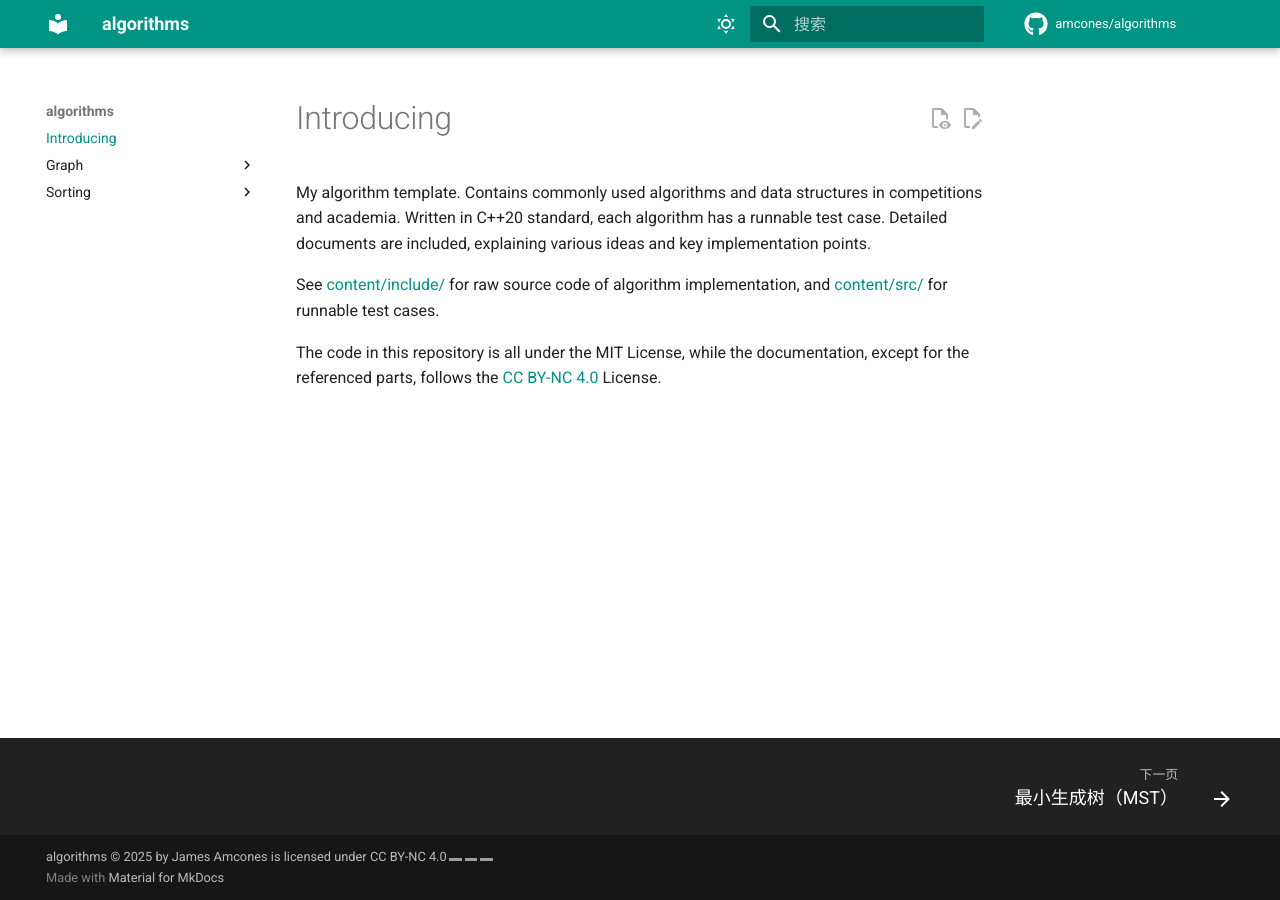
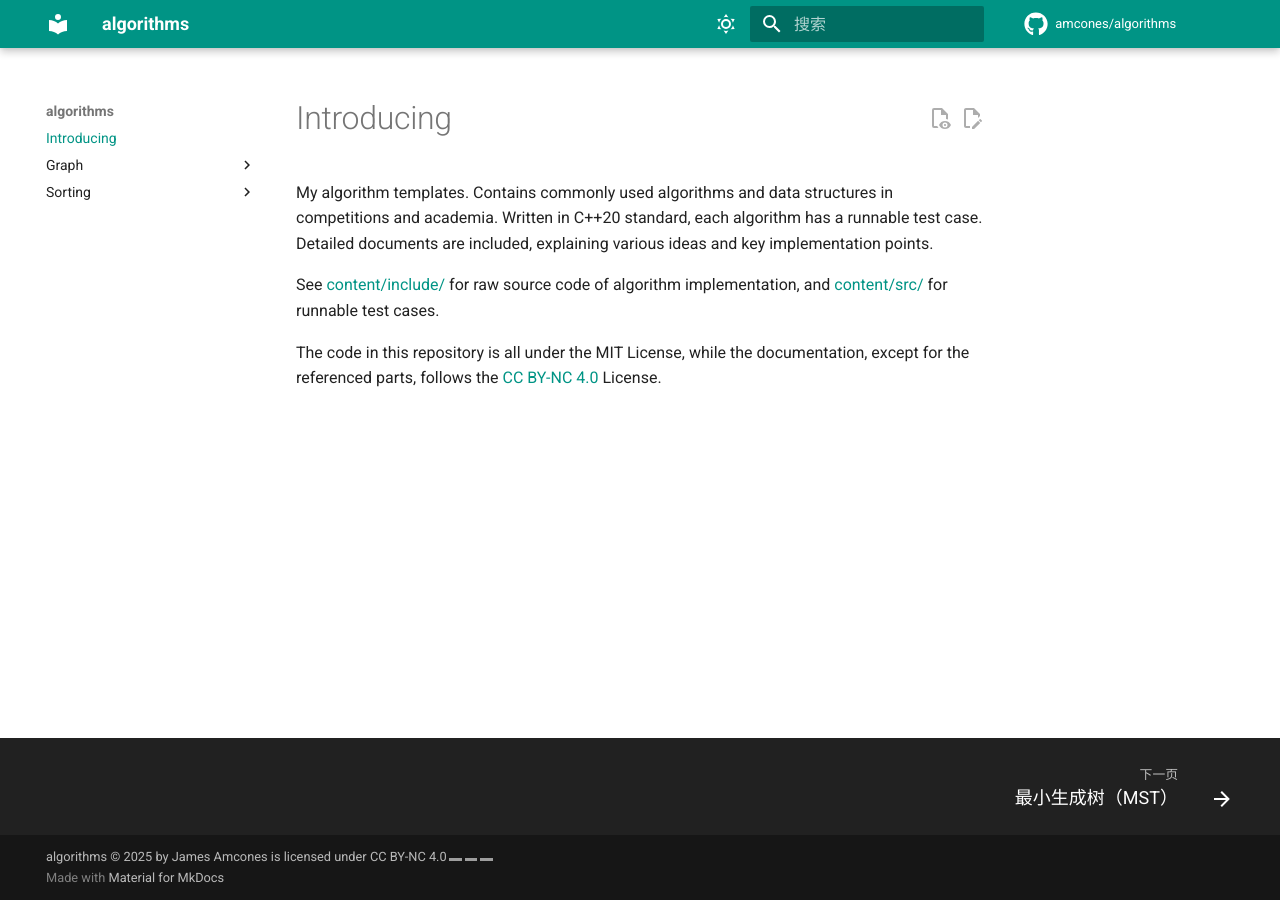
Before and after one commit to amcones/algorithms, an MkDocs documentation site: the page built from docs/index.md, in a window 1280 px wide. Built offline with MkDocs 1.6.1 and Material for MkDocs 9.7.7, drawn with Linux system fonts in a browser that asks for light colours; comment, search, counter and statistics services are not loaded; grey boxes are pictures that could not be loaded.

```diff
--- a/docs/index.md
+++ b/docs/index.md
@@ -1,6 +1,6 @@
 # Introducing
 
-My algorithm template. Contains commonly used algorithms and data structures in competitions and academia. Written in
+My algorithm templates. Contains commonly used algorithms and data structures in competitions and academia. Written in
 C++20 standard, each algorithm has a runnable test case. Detailed documents are included, explaining various ideas and
 key implementation points.
 
--- a/mkdocs.yml
+++ b/mkdocs.yml
@@ -57,6 +57,18 @@ markdown_extensions:
   - meta
   - pymdownx.arithmatex:
       generic: true
+  - pymdownx.superfences:
+      custom_fences:
+        - name: math
+          class: arithmatex
+          format: !!python/name:pymdownx.arithmatex.fence_mathjax_format
+  - toc
+  - pymdownx.details
+  - pymdownx.highlight
+  - pymdownx.inlinehilite
+  - pymdownx.keys
+  - pymdownx.tasklist
+  - pymdownx.progressbar
 
 extra_javascript:
   - javascripts/mathjax.js
```
Also changed, not shown: CONTRIBUTING.md (added, +17 -0 lines), README-zh.md (+35 -17 lines), README.md (+36 -16 lines), 1 other file.
